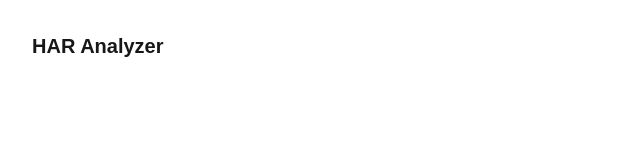
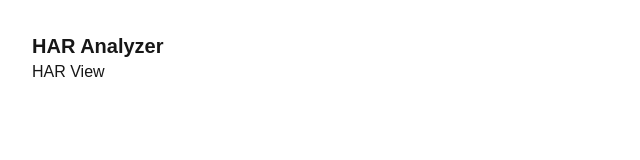
Before and after one commit to thameera/har, a Next.js app: page / in a window 1280 px wide. Shown: the top 160 px of the page, without its empty margins (0-640 px from the left). Built offline with nearby package versions, Linux system fonts and the light colour scheme.

Commit message:
Add a HarView to represent a single HAR file

```diff
--- a/src/app/components/har/har-container.tsx
+++ /dev/null
@@ -1,3 +0,0 @@
-export default function HarContainer() {
-  return <h1 className="text-xl font-bold">HAR Analyzer</h1>;
-}
--- a/src/app/page.tsx
+++ b/src/app/page.tsx
@@ -1,4 +1,4 @@
-import HarContainer from "./components/har/har-container";
+import HarContainer from "@/components/har/har-container";
 
 export default function Home() {
   /*
--- /dev/null
+++ b/src/components/har/har-container.tsx
@@ -0,0 +1,10 @@
+import HarView from "./har-view";
+
+export default function HarContainer() {
+  return (
+    <div>
+      <h1 className="text-xl font-bold">HAR Analyzer</h1>
+      <HarView />
+    </div>
+  );
+}
--- /dev/null
+++ b/src/components/har/har-view.tsx
@@ -0,0 +1,7 @@
+export default function HarView() {
+  return (
+    <div>
+      <h2>HAR View</h2>
+    </div>
+  );
+}
```
